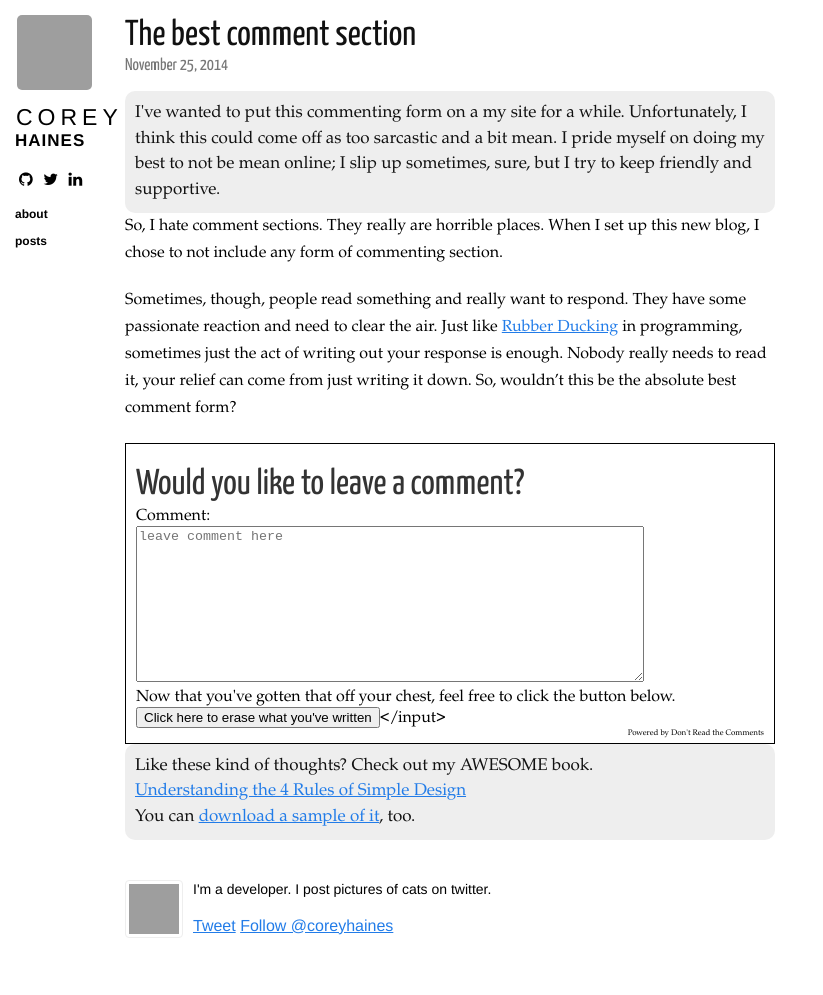
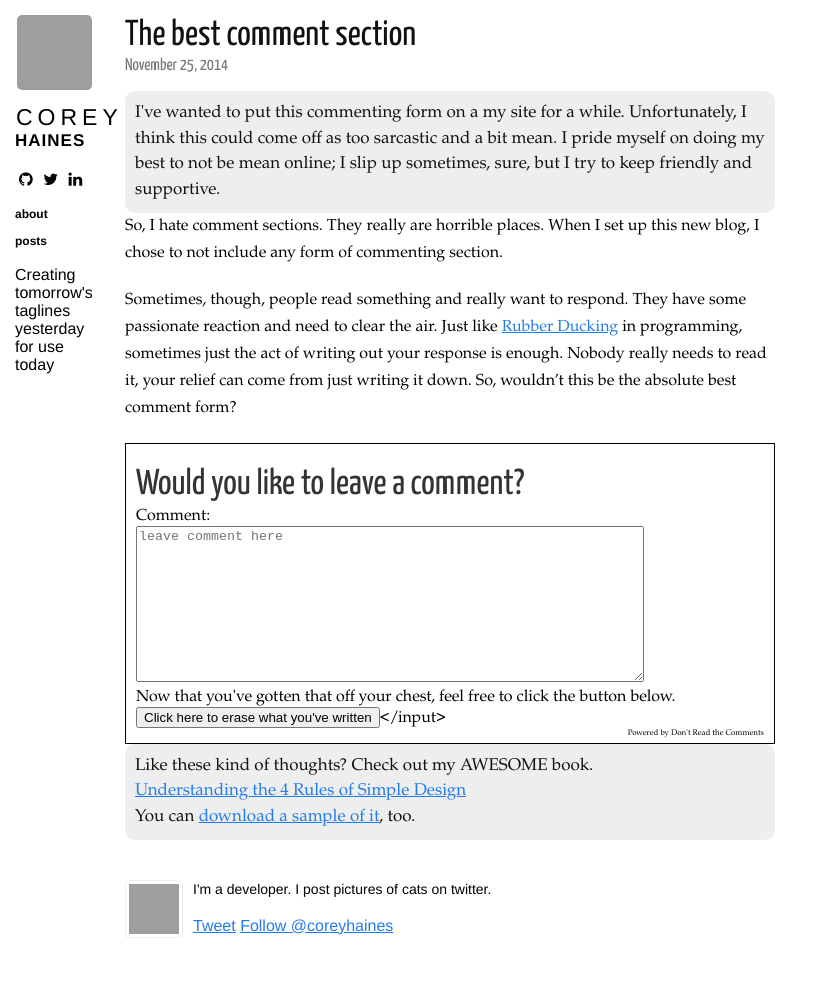
Before and after one commit to coreyhaines/coreyhaines.github.io, a Jekyll site: the page built from _posts/2014-11-25-auto-clear-comment-form.markdown, in a window 1280 px wide. Shown: the whole page, without its empty margins (0-823 px from the left). Built offline with Jekyll 4.4.1, drawn with Linux system fonts in a browser that asks for light colours; nearby versions of some CDN libraries; Markdown is read by kramdown in place of the engine named in the settings; comment, search, counter and statistics services are not loaded; grey boxes are pictures that could not be loaded.

Commit message:
Add tagline

```diff
--- a/_layouts/layout.html
+++ b/_layouts/layout.html
@@ -63,6 +63,10 @@
         <li><a href="/">posts</a></li>
       </ul>
     </section>
+
+    <section class="sections">
+      Creating tomorrow's taglines yesterday for use today
+    </section>
   </section>
 
   {{ content }}
```
